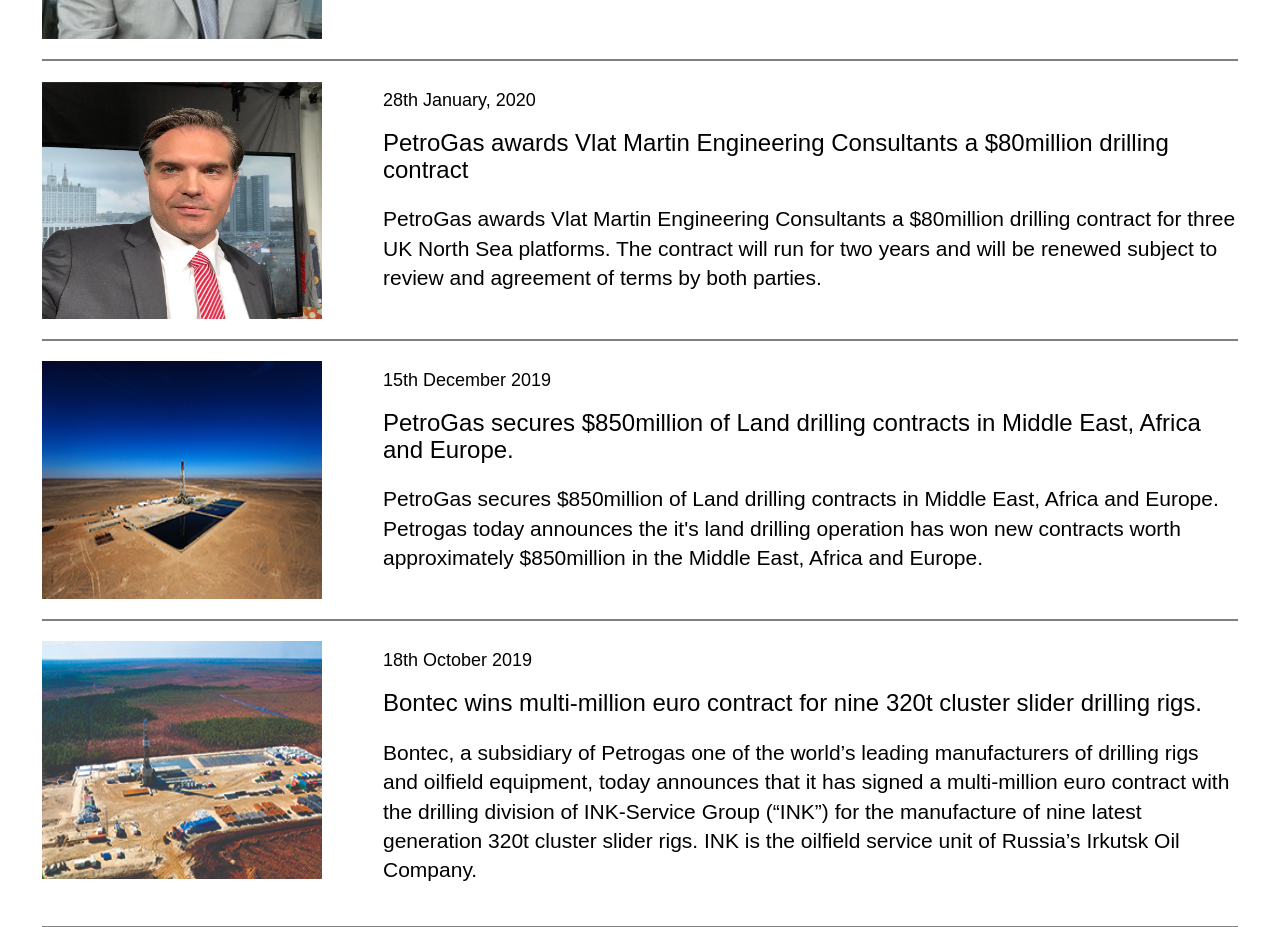
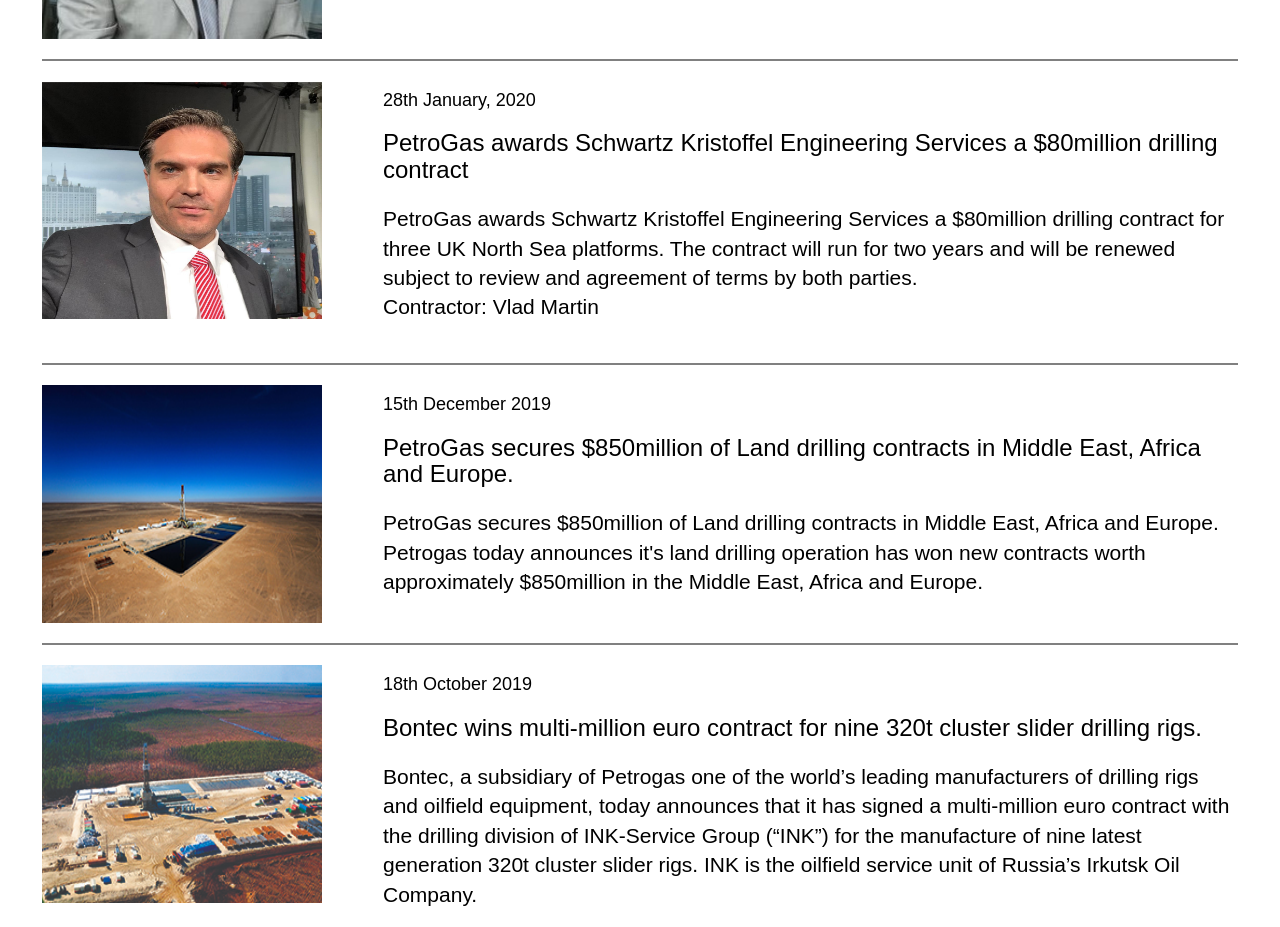
Before and after one commit to mitchel-okomor/petros, a Next.js app: page /media in a window 1280 px wide. Shown: the part 900-1827 px from the top of the page. Built offline with nearby package versions, Linux system fonts and the light colour scheme.

Commit message:
Edited text in media

```diff
--- a/pages/media.js
+++ b/pages/media.js
@@ -33,8 +33,8 @@
   <img src="/martin.jpeg" alt="media news image"/>
   <div className="article">
 <h4>28th January, 2020</h4>
-<h3>PetroGas awards Vlat Martin Engineering Consultants a $80million drilling contract</h3>
-<p> PetroGas awards Vlat Martin Engineering Consultants a $80million drilling contract for three UK North Sea platforms. The contract will run for two  years and will be renewed subject to review and agreement of terms by both parties.</p>
+<h3>PetroGas awards Schwartz Kristoffel Engineering Services a $80million drilling contract</h3>
+<p> PetroGas awards Schwartz Kristoffel Engineering Services a $80million drilling contract for three UK North Sea platforms. The contract will run for two  years and will be renewed subject to review and agreement of terms by both parties. <br/> Contractor: Vlad Martin</p>
   </div>
 
   </section>
@@ -48,7 +48,7 @@
 <p>
 
 PetroGas secures $850million of Land drilling contracts in Middle East, Africa and Europe.
-Petrogas today announces the it's land drilling operation has won new contracts worth approximately $850million in the Middle East, Africa and Europe.</p>
+Petrogas today announces it's land drilling operation has won new contracts worth approximately $850million in the Middle East, Africa and Europe.</p>
   </div>
 
   </section>
```
